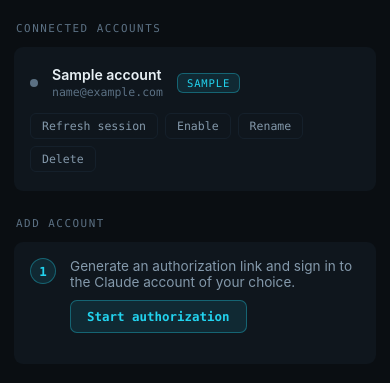
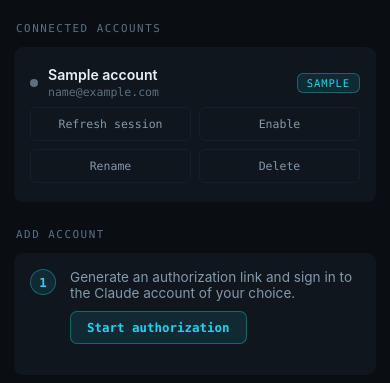
Before and after one commit to robsonek/claude-usage-dashboard, a Flask app: template templates/accounts.html in a window 390 px wide. Shown: the part 98-481 px from the top of the page. Run offline with Flask 3, Linux system fonts and the light colour scheme; the template is opened without the code that fills it: most values are stand-ins (such as "Sample title", 1, 10 or a date in 2020); parts of the project's set-up code (start-up, migrations or seed data) failed here and were passed over.

Commit message:
fix(ui): tidy mobile layout on accounts page and dashboard header (v1.4.7)
Account rows at <=600px switch from flex-wrap (badges/buttons landed in
arbitrary order) to a fixed grid: dot | label+email | type badge, error on
its own line, actions in an even 2-col grid with larger tap targets.
Header buttons get white-space:nowrap (the Refresh button wrapped onto two
lines on phones), header-actions wrap centered, and account mini-cards
stretch to even widths.

Co-Authored-By: Claude Opus 4.8 <noreply@anthropic.com>

```diff
--- a/config.py
+++ b/config.py
@@ -5,7 +5,7 @@ from werkzeug.security import generate_password_hash
 # App version — shown in the dashboard UI (header chip + footer). Single source
 # of truth. RULE: bump this (at least the patch level) on EVERY git push, so each
 # pushed/deployed state carries a unique version. See memory feedback_bump_version_on_push.
-VERSION = '1.4.6'
+VERSION = '1.4.7'
 
 # Paths
 BASE_DIR = os.path.dirname(os.path.abspath(__file__))
--- a/static/style.css
+++ b/static/style.css
@@ -56,7 +56,7 @@ header h1{font-size:1.15rem;font-weight:600;letter-spacing:-.01em}
 /* Version badge (card-like chip, mirrors the freshness pill) */
 .version-badge{display:inline-flex;align-items:center;font-family:var(--mono);font-size:.72rem;color:var(--mid);border:1px solid var(--border);background:var(--panel);padding:5px 10px;border-radius:7px;letter-spacing:.03em}
 /* Buttons */
-.btn-refresh,.btn-logout{font-family:var(--mono);padding:6px 13px;border-radius:7px;font-size:.78rem;cursor:pointer;transition:all .15s;text-decoration:none;border:1px solid var(--border);background:var(--panel)}
+.btn-refresh,.btn-logout{font-family:var(--mono);padding:6px 13px;border-radius:7px;font-size:.78rem;cursor:pointer;transition:all .15s;text-decoration:none;border:1px solid var(--border);background:var(--panel);white-space:nowrap}
 .btn-refresh{color:var(--accent);border-color:var(--accent-border);background:var(--accent-soft)}
 .btn-refresh:hover{background:rgba(34,211,238,.18)}
 .btn-logout{color:var(--crit);border-color:rgba(244,63,94,.3)}
@@ -139,6 +139,9 @@ footer{text-align:center;padding:16px 0 4px;font-family:var(--mono);color:var(--
 @media(max-width:768px){
   .dashboard{padding:14px}
   header{flex-direction:column;gap:12px;text-align:center}
+  .header-actions{flex-wrap:wrap;justify-content:center}
+  /* Even-width account cards (flex-wrap alone left a ragged last row) */
+  .acc-mini{flex:1 1 40%}
   .current-status{grid-template-columns:1fr}
   .predictions{grid-template-columns:1fr}
   .chart-container canvas{height:220px!important}
@@ -192,7 +195,7 @@ footer{text-align:center;padding:16px 0 4px;font-family:var(--mono);color:var(--
 .step-no{font-family:var(--mono);font-weight:700;font-size:.78rem;color:var(--accent);background:var(--accent-soft);border:1px solid var(--accent-border);width:26px;height:26px;border-radius:50%;display:flex;align-items:center;justify-content:center;flex:none}
 .step-body{display:flex;flex-direction:column;gap:10px;min-width:0;flex:1}
 .step-body p{color:var(--mid);font-size:.85rem}
-.btn-accent{font-family:var(--mono);align-self:flex-start;padding:8px 16px;border-radius:7px;font-size:.78rem;font-weight:600;cursor:pointer;transition:all .15s;color:var(--accent);border:1px solid var(--accent-border);background:var(--accent-soft)}
+.btn-accent{font-family:var(--mono);align-self:flex-start;padding:8px 16px;border-radius:7px;font-size:.78rem;font-weight:600;cursor:pointer;transition:all .15s;color:var(--accent);border:1px solid var(--accent-border);background:var(--accent-soft);white-space:nowrap}
 .btn-accent:hover{background:rgba(34,211,238,.18)}
 .auth-actions{display:flex;gap:14px;align-items:center;flex-wrap:wrap}
 .auth-actions[hidden]{display:none}
@@ -206,6 +209,12 @@ footer{text-align:center;padding:16px 0 4px;font-family:var(--mono);color:var(--
 .add-msg{font-family:var(--mono);font-size:.78rem;color:var(--mid);padding:4px 0 8px;min-height:1.2em}
 
 @media(max-width:600px){
-  .account-row{flex-wrap:wrap}
-  .acc-actions{margin-left:0;width:100%}
+  /* Fixed grid instead of flex-wrap: dot | label+email | type badge, then the
+     error line (if any), then the action buttons in a 2-col grid. Flex-wrap
+     dropped badges/buttons in arbitrary order on narrow screens. */
+  .account-row{display:grid;grid-template-columns:auto minmax(0,1fr) auto;gap:8px 10px;align-items:center}
+  .acc-type{justify-self:end}
+  .acc-error{grid-column:2/-1}
+  .acc-actions{grid-column:1/-1;margin-left:0;display:grid;grid-template-columns:repeat(2,1fr);gap:8px}
+  .acc-actions button{padding:9px 6px}
 }
```
